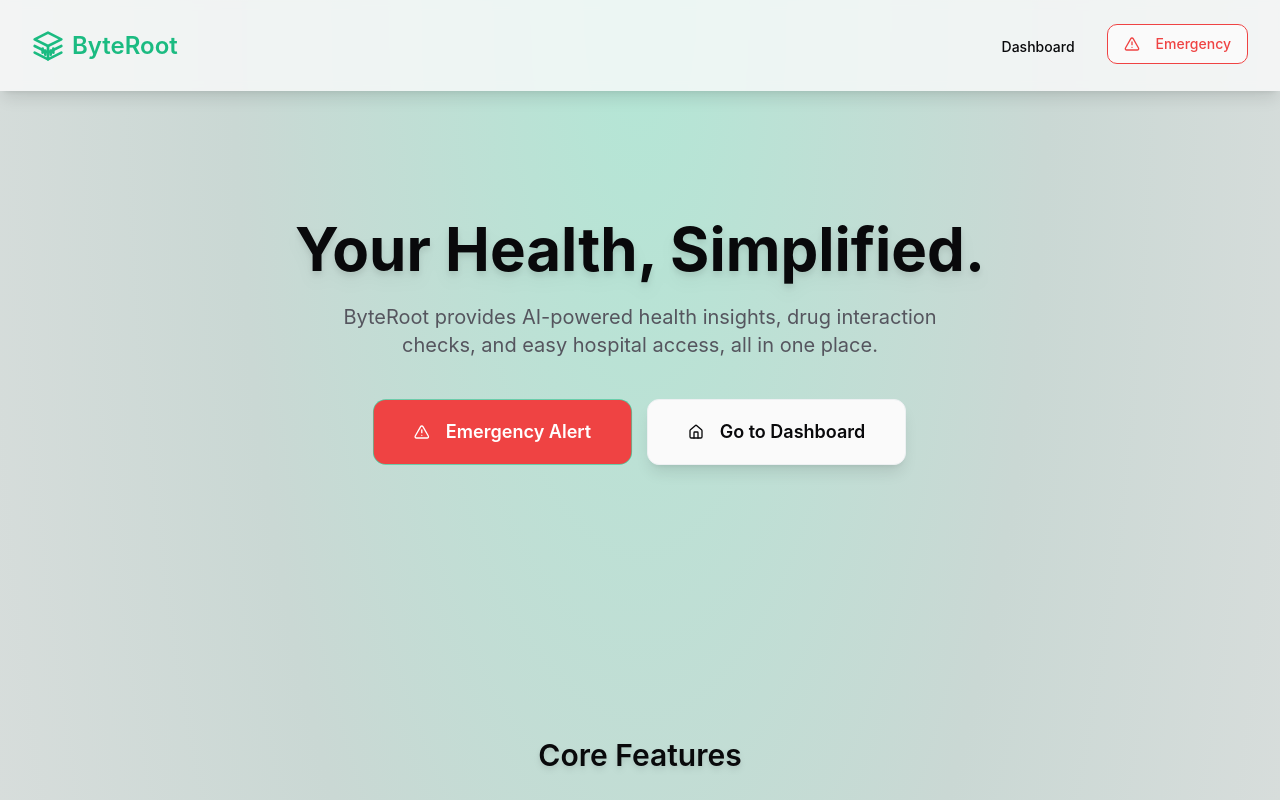
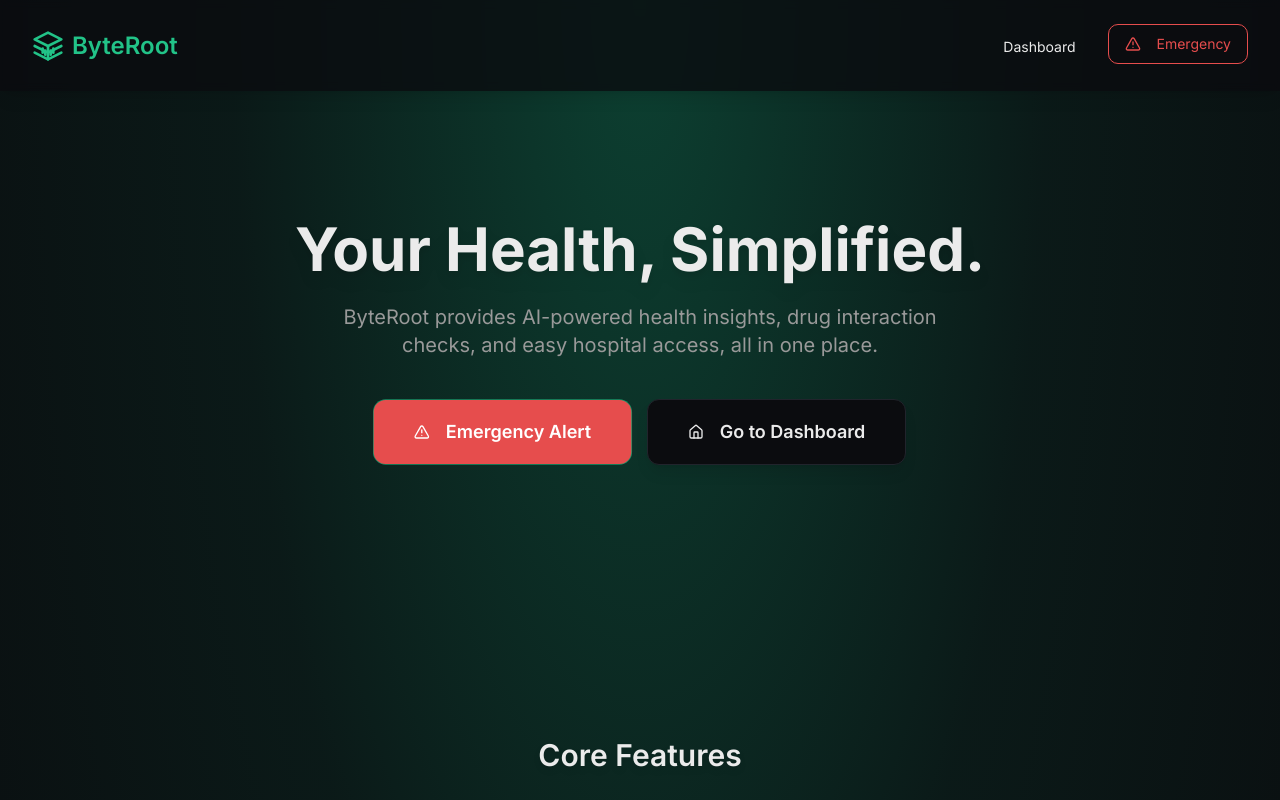
Before and after one commit to kevalmehta17/ByteRoot, a Next.js app: page / in a window 1280 px wide. Shown: the top 800 px of the page. Built offline with nearby package versions, Linux system fonts and the light colour scheme.

Commit message:
feat: app-provider applied

```diff
--- a/src/app/layout.tsx
+++ b/src/app/layout.tsx
@@ -1,21 +1,15 @@
 import type { Metadata } from "next";
-import localFont from "next/font/local";
 import "./globals.css";
-
-const geistSans = localFont({
-  src: "./fonts/GeistVF.woff",
-  variable: "--font-geist-sans",
-  weight: "100 900",
-});
-const geistMono = localFont({
-  src: "./fonts/GeistMonoVF.woff",
-  variable: "--font-geist-mono",
-  weight: "100 900",
-});
+import { Toaster } from "@/components/ui/toaster";
+import { AppProviders } from "@/components/layout/app-provider";
 
 export const metadata: Metadata = {
-  title: "Create Next App",
-  description: "Generated by create next app",
+  title: "MediPocket - Your Health Companion",
+  description:
+    "Securely manage medical documents, get AI-powered health advice, and book hospital appointments.",
+  icons: {
+    icon: "/favicon.ico",
+  },
 };
 
 export default function RootLayout({
@@ -24,11 +18,25 @@ export default function RootLayout({
   children: React.ReactNode;
 }>) {
   return (
-    <html lang="en">
-      <body
-        className={`${geistSans.variable} ${geistMono.variable} antialiased`}
-      >
-        {children}
+    <html lang="en" suppressHydrationWarning>
+      <head>
+        <link rel="preconnect" href="https://fonts.googleapis.com" />
+        <link
+          rel="preconnect"
+          href="https://fonts.gstatic.com"
+          crossOrigin="anonymous"
+        />
+        {/* Updated to Inter font */}
+        <link
+          href="https://fonts.googleapis.com/css2?family=Inter:wght@400;600;700&display=swap"
+          rel="stylesheet"
+        />
+      </head>
+      <body className="font-body antialiased min-h-screen flex flex-col">
+        <AppProviders>
+          {children}
+          <Toaster />
+        </AppProviders>
       </body>
     </html>
   );
--- /dev/null
+++ b/src/components/layout/app-provider.tsx
@@ -0,0 +1,17 @@
+"use client";
+// AppProvider is
+import type * as React from "react";
+import { ThemeProvider as NextThemesProvider } from "next-themes";
+
+export function AppProviders({ children }: { children: React.ReactNode }) {
+  return (
+    <NextThemesProvider
+      attribute="class"
+      defaultTheme="dark" // Changed from "system" to "dark"
+      enableSystem
+      disableTransitionOnChange
+    >
+      {children}
+    </NextThemesProvider>
+  );
+}
```
